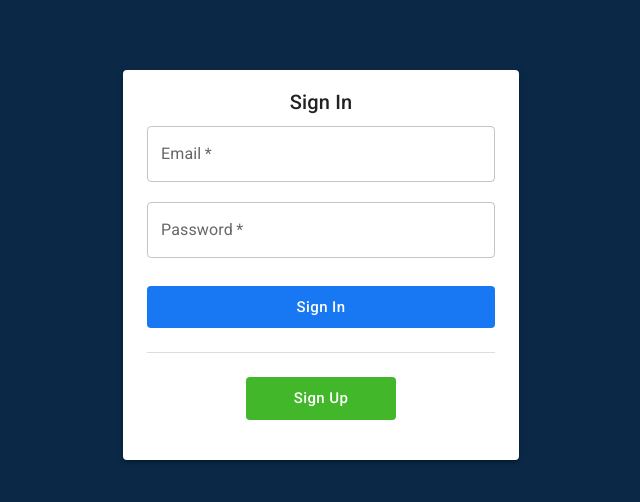
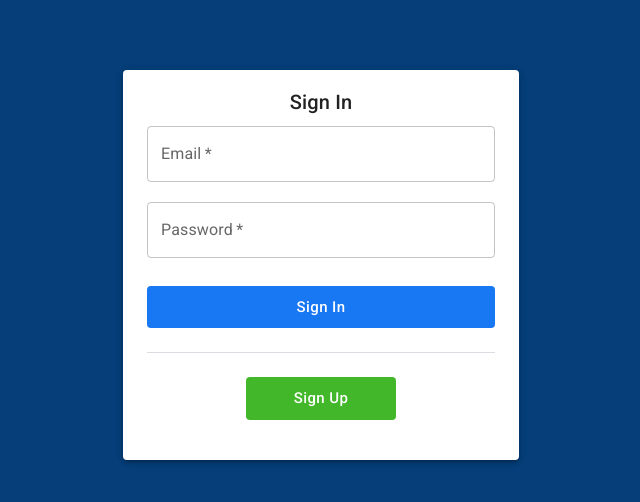
Before and after one commit to Prashant2303/my-question-list-app, a Next.js app: page /signin in a window 1280 px wide. Shown: the top 502 px of the page, without its empty margins (319-959 px from the left). Built offline with nearby package versions, Linux system fonts and the light colour scheme.

Commit message:
changed background color

```diff
--- a/helpers/db.js
+++ b/helpers/db.js
@@ -51,6 +51,6 @@ export async function connectToDatabase() {
             collection: cachedCollection
         }
     } catch (err) {
-        console.log("COULDN'T CONNECT TO DATABASE", err);
+        console.log("COULDN'T CONNECT TO DATABASE");
     }
 }
--- a/pages/_document.js
+++ b/pages/_document.js
@@ -2,7 +2,7 @@ import { Html, Head, Main, NextScript } from 'next/document'
 
 export default function Document() {
     return (
-        <Html>
+        <Html style={{'backgroundColor':'#053e78'}}>
             <Head>
                 <link
                     rel="stylesheet"
--- a/styles/globals.css
+++ b/styles/globals.css
@@ -4,8 +4,6 @@ body {
   margin: 0;
   font-family: Roboto;
   -webkit-font-smoothing: antialiased;
-  background-color: rgb(11, 41, 71);
-  /* background-color: black; */
   /* background-image: url('/bg-img.webp');
   background-size:cover;
   background-attachment: fixed; */
```
